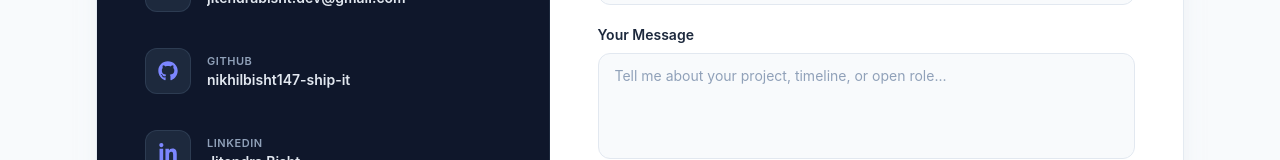
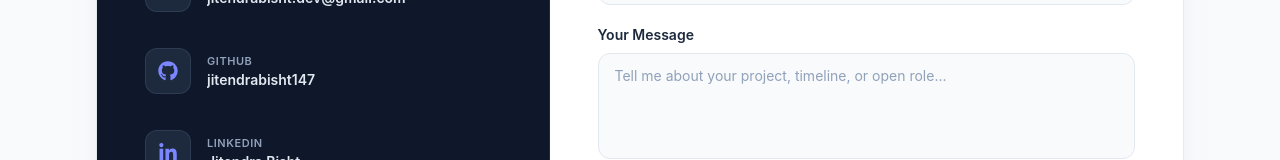
Before and after one commit to nikhilbisht147-ship-it/PortFolio, a React (Vite) app: page / in a window 1280 px wide. Shown: the part 4023-4183 px from the top of the page. Built offline with nearby package versions, Linux system fonts and the light colour scheme.

Commit message:
some changes

```diff
--- a/src/Components/ContactMe.jsx
+++ b/src/Components/ContactMe.jsx
@@ -91,7 +91,7 @@ const ContactMe = () => {
 
                 {/* GitHub */}
                 <a
-                  href="https://github.com/nikhilbisht147-ship-it"
+                  href="https://github.com/jitendrabisht147"
                   target="_blank"
                   rel="noopener noreferrer"
                   className="flex items-center gap-3.5 sm:gap-4 group text-slate-300 hover:text-white transition-colors p-2 -mx-2 rounded-xl hover:bg-slate-800/60"
@@ -101,7 +101,7 @@ const ContactMe = () => {
                   </div>
                   <div className="min-w-0">
                     <p className="text-[11px] text-slate-400 font-semibold uppercase tracking-wider">GitHub</p>
-                    <p className="text-xs sm:text-sm font-semibold text-slate-200 group-hover:text-white truncate">nikhilbisht147-ship-it</p>
+                    <p className="text-xs sm:text-sm font-semibold text-slate-200 group-hover:text-white truncate">jitendrabisht147</p>
                   </div>
                 </a>
 
--- a/src/Components/Hero.jsx
+++ b/src/Components/Hero.jsx
@@ -137,7 +137,7 @@ const Hero = () => {
               </span>
 
               <a
-                href="https://github.com/nikhilbisht147-ship-it"
+                href="https://github.com/jitendrabisht147"
                 target="_blank"
                 rel="noopener noreferrer"
                 aria-label="GitHub Profile"
--- a/src/Components/Projects.jsx
+++ b/src/Components/Projects.jsx
@@ -15,7 +15,7 @@ const projects = [
     category: 'React App',
     para: "An agricultural portal offering real-time mandi prices, localized weather forecasts, and government scheme updates to help farmers make data-driven decisions.",
     stack: ['React', 'JavaScript', 'Tailwind CSS'],
-    githubLink: 'https://github.com/nikhilbisht147-ship-it/Grocify-website.git',
+    githubLink: 'https://github.com/jitendrabisht147/Grocify-website.git',
     liveLink: 'https://grocify-website.onrender.com',
   },
   {
@@ -25,7 +25,7 @@ const projects = [
     category: 'Frontend Web App',
     para: "A high-conversion landing page featuring dynamic class schedules, interactive membership calculators, and a seamless trainer booking UI.",
     stack: ['Html', 'CSS', 'Bootstarp'],
-    githubLink: 'https://github.com/nikhilbisht147-ship-it/Fitness-Freak.git',
+    githubLink: 'https://github.com/jitendrabisht147/Fitness-Freak.git',
     liveLink: 'https://fitness-freak-mocha.vercel.app/',
   },
   {
@@ -35,7 +35,7 @@ const projects = [
     category: 'Full Stack App',
     para: "A digital dining platform featuring an interactive menu, order-ahead capabilities, and an automated table reservation flow.",
     stack: ['React', 'Node.js', 'MongoDB', 'Tailwind CSS'],
-    githubLink: 'https://github.com/nikhilbisht147-ship-it/PrepWise-AI.git',
+    githubLink: 'https://github.com/jitendrabisht147/PrepWise-AI.git',
     liveLink: 'https://prep-wise-ai-blue.vercel.app/',
   },
 ]
```
